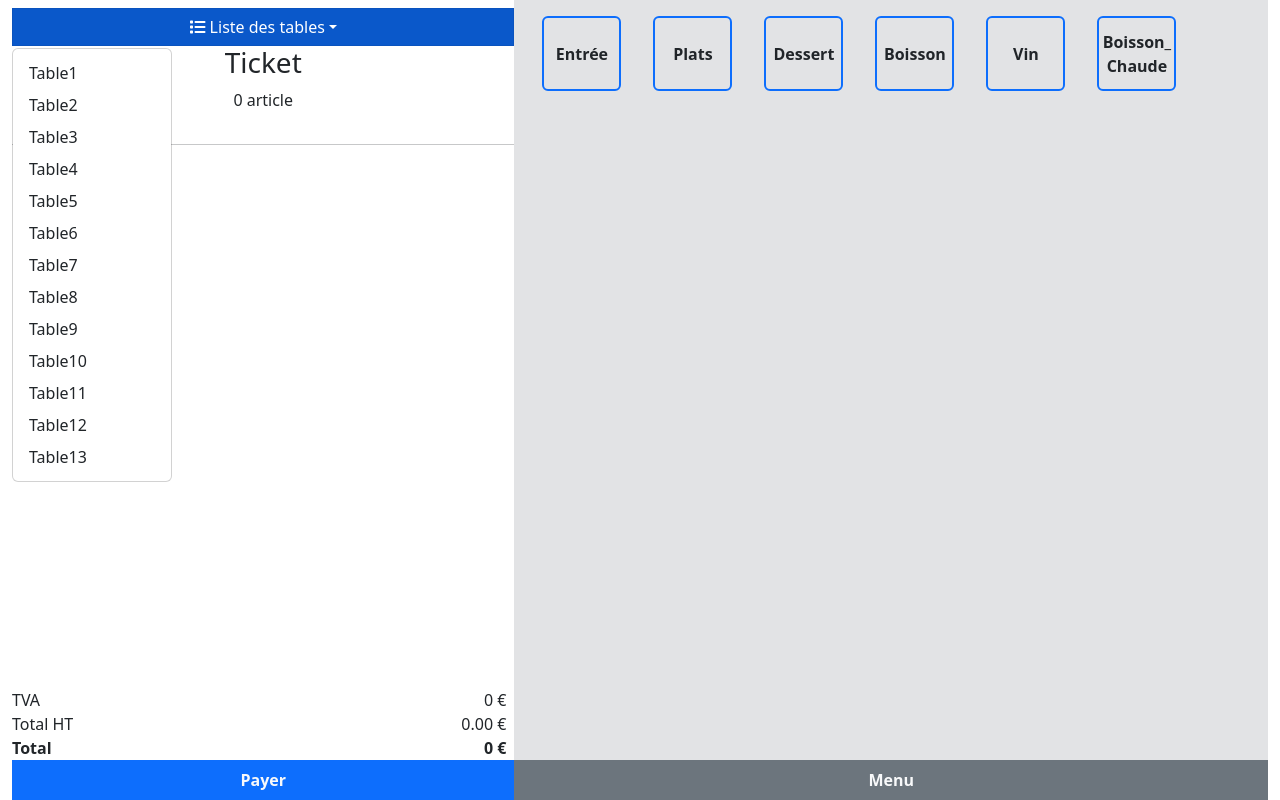
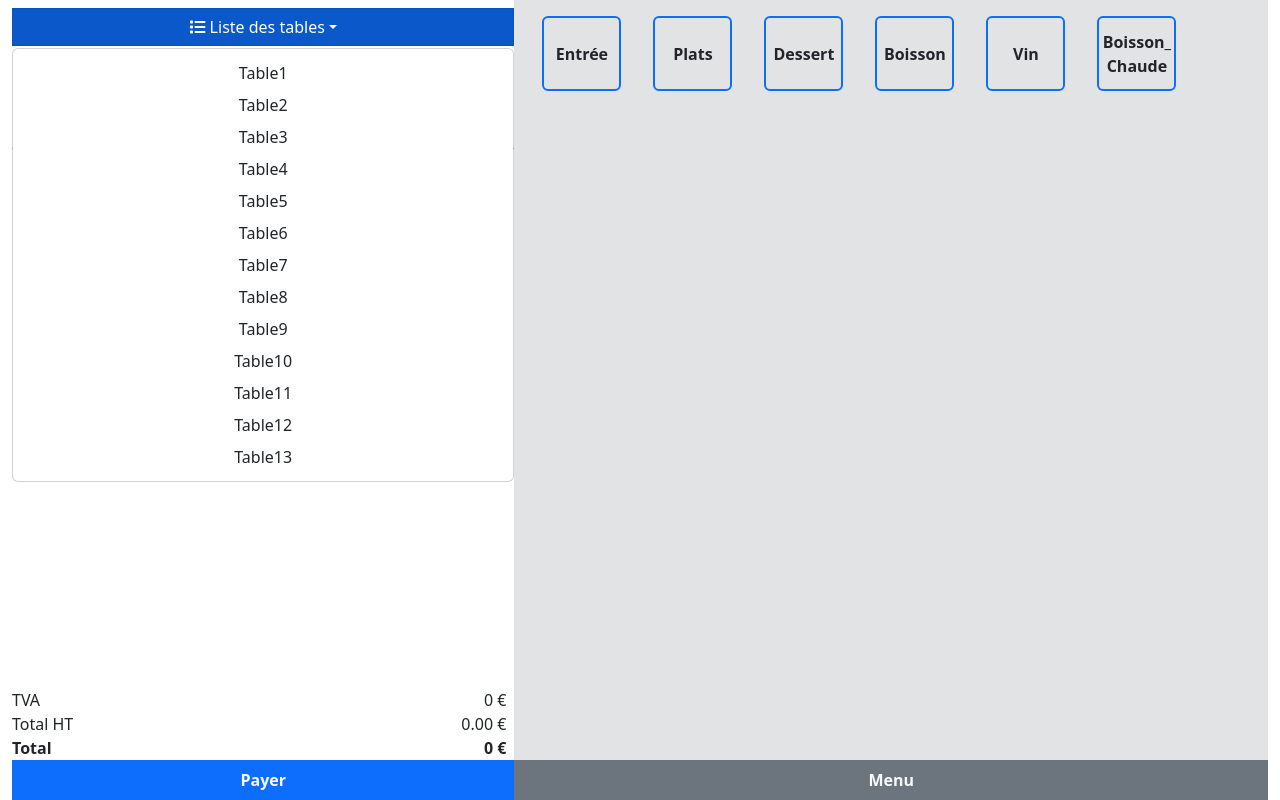
Before and after one commit to dphiane/react_addition, a React (Vite) app: page / in a window 1280 px wide. Both pictures are taken after a click on the button "Liste des tables". Built offline with nearby package versions, Linux system fonts and the light colour scheme.

Commit message:
one cart for each table

```diff
--- a/src/components/carts.tsx
+++ b/src/components/carts.tsx
@@ -1,23 +1,43 @@
-import React, { useState } from 'react';
+import React, { useState, useEffect } from 'react';
 import { Link } from 'react-router-dom';
 import { Modal, Button } from 'react-bootstrap';
 import Menu from './menu';
 
 export interface CartProps {
-  cart: { [ key: string ]: { quantity: number; price: number, tva: number } };
+  cart: { [ key: string ]: { quantity: number; price: number; tva: number } };
   updateQuantity: (product: string, quantity: number, price: number) => void;
   initialQuantity: number;
+  onTableSelect: (selectedTable: number | null) => void
 }
+
 export interface CartItemType {
   quantity: number;
   price: number;
   tva: number
 }
 
-const Cart: React.FC<CartProps> = ({ cart, initialQuantity, updateQuantity }) => {
+const Cart: React.FC<CartProps> = ({ cart, initialQuantity, updateQuantity, onTableSelect }) => {
   const [ showModal, setShowModal ] = useState(false);
   const [ selectedProduct, setSelectedProduct ] = useState<string | null>(null);
   const [ quantity, setQuantity ] = useState(initialQuantity);
+  const [selectedTable, setSelectedTable] = useState<number | null>(() => {
+    const storedTable = localStorage.getItem('selectTable');
+    return storedTable ? parseInt(storedTable.split("_")[1]) : 1
+});
+
+  useEffect(() => {
+    onTableSelect(selectedTable)
+  }, [ selectedTable , onTableSelect ]);
+
+  useEffect(() => {
+    onTableSelect(selectedTable);
+  }, [ selectedTable, onTableSelect ]);
+
+  const handleTableSelect = (tableNumber: number) => {
+    localStorage.setItem(`cart_${selectedTable}`, JSON.stringify(cart));
+    setSelectedTable(tableNumber + 1);
+    localStorage.setItem('selectTable', `cart_${tableNumber + 1}`)
+  }
 
   const handleOpenModal = (product: string) => {
     setSelectedProduct(product);
@@ -40,15 +60,16 @@ const Cart: React.FC<CartProps> = ({ cart, initialQuantity, updateQuantity }) =>
       updateQuantity(selectedProduct, quantity, price);
       handleCloseModal();
     }
-  }
+  };
 
   const handleRemoveProduct = () => {
     if (selectedProduct && cart[ selectedProduct ]) {
-      const { quantity, price } = cart[ selectedProduct ];
+      const { price } = cart[ selectedProduct ];
       updateQuantity(selectedProduct, 0, price);
       handleCloseModal();
-    };
-  }
+    }
+  };
+
   const calculateTotalPrice = () => {
     let totalPrice = 0;
     Object.values(cart).forEach(item => {
@@ -69,7 +90,7 @@ const Cart: React.FC<CartProps> = ({ cart, initialQuantity, updateQuantity }) =>
     <div className="d-flex flex-column flex-grow-1 justify-content-between">
       <div>
         <div className='d-flex flex-column'>
-        <Menu></Menu>
+          <Menu onTableSelect={handleTableSelect} />
           <p className='text-center'>{Object.keys(cart).length} article{Object.keys(cart).length > 1 ? 's' : ''}</p>
           <hr />
         </div>
@@ -83,7 +104,7 @@ const Cart: React.FC<CartProps> = ({ cart, initialQuantity, updateQuantity }) =>
           </ul>
         </div>
       </div>
-      <div >
+      <div>
         <p className='position-relative m-0'>TVA <span className='position-absolute end-0 me-2'>{calculateTotalTVA()} €</span></p>
         <p className='position-relative m-0'>Total HT <span className='position-absolute end-0 me-2'>{(calculateTotalPrice() - calculateTotalTVA()).toFixed(2)} €</span></p>
         <p className='fw-bold position-relative m-0'>Total <span className='position-absolute end-0 me-2'>{calculateTotalPrice()} €</span></p>
--- a/src/components/command.tsx
+++ b/src/components/command.tsx
@@ -1,11 +1,27 @@
-import React, { useState } from 'react';
+import React, { useEffect, useState } from 'react';
 import { Link } from 'react-router-dom';
 import Carts, { CartItemType } from './carts';
 import Categories from './category';
 
 export default function Command() {
     const [ cart, setCart ] = useState<{ [ key: string ]: CartItemType }>({});
+    const [selectedTable, setSelectedTable] = useState<number | null>(null);
     const initialQuantity: number = 1;
+
+    const handleTableSelect = (tableNumber: number | null) => {
+        setSelectedTable(tableNumber);
+    };
+
+    useEffect(() => {
+        if (selectedTable !== null) {
+            const cartFromLocalStorage = localStorage.getItem(`cart_${selectedTable}`);
+            if (cartFromLocalStorage) {
+                setCart(JSON.parse(cartFromLocalStorage));
+            } else {
+                setCart({});
+            }
+        }
+    }, [selectedTable]);
 
     const updateCart = (product: string, quantity: number, price: number) => {
         setCart((prevCart) => {
@@ -37,7 +53,6 @@ export default function Command() {
             if (quantity === 0) {
                 delete updatedCart[ product ];
             }
-
             return updatedCart;
         });
     };
@@ -45,7 +60,7 @@ export default function Command() {
     return (
         <div className="container-fluid vh-100">
             <div className="d-flex h-100">
-                    <Carts cart={cart} updateQuantity={updateCart} initialQuantity={initialQuantity} />
+                    <Carts cart={cart} updateQuantity={updateCart} initialQuantity={initialQuantity} onTableSelect={handleTableSelect} />
                 <div className="container-category d-flex flex-column justify-content-between bg-secondary-subtle">
                     <Categories addToCart={addToCart} cart={cart} />
                     <div className="bg-secondary text-light text-center fw-bold p-2">
--- a/src/components/menu.jsx
+++ /dev/null
@@ -1,26 +0,0 @@
-import { useState } from 'react';
-import { Link } from 'react-router-dom';
-import EditableTitle from './editableTitle';
-import TableList from './tableList';
-import * as tables from '../assets/tables.json';
-
-export default function Menu() {
-  const [selectedTable, setSelectedTable] = useState(null);
-
-  const handleTableSelect = (index) => {
-    setSelectedTable(tables.tables[index]);
-  };
-
-  return (
-    <div className='d-flex flex-column mt-2'>
-      <TableList tables={tables.tables} onTableSelect={handleTableSelect} />
-      {selectedTable && (
-        <div>
-          <h2>Détails de la table sélectionnée :</h2>
-          <pre>{JSON.stringify(selectedTable, null, 2)}</pre>
-        </div>
-      )}
-      <EditableTitle />
-    </div>
-  );
-}
--- /dev/null
+++ b/src/components/menu.tsx
@@ -0,0 +1,21 @@
+import React, { useEffect } from 'react';
+import TableList from './tableList';
+import * as tables from '../assets/tables.json';
+
+export interface MenuProps {
+  onTableSelect: (tableNumber: number) => void;
+}
+
+const Menu: React.FC<MenuProps> = ({ onTableSelect }) => {
+
+  const handleTableSelect = (index: number) => {
+    onTableSelect(index);
+  };
+
+  return (
+    <div className='d-flex flex-column mt-2'>
+      <TableList tables={tables.tables} onTableSelect={handleTableSelect} />
+    </div>
+  );
+}
+export default Menu;
--- a/src/components/tableList.tsx
+++ b/src/components/tableList.tsx
@@ -4,7 +4,7 @@ import Dropdown from 'react-bootstrap/Dropdown';
 interface Table {
     name: string;
     columns: string[];
-    data: { [key: string]: string }[];
+    data: { [ key: string ]: string }[];
 }
 
 interface TableListProps {
@@ -12,25 +12,33 @@ interface TableListProps {
     onTableSelect: (index: number) => void;
 }
 
+const TableList: React.FC<TableListProps> = ({ tables, onTableSelect }) => {
+    const [tableSelected, setSelectedTable] = useState<number | null>(() => {
+        const storedTable = localStorage.getItem('selectTable');
+        return storedTable ? parseInt(storedTable.split("_")[1]) : 1;
+    });
     const ucFirst = (str: string) => {
         return str.charAt(0).toUpperCase() + str.slice(1);
     };
-
-const TableList: React.FC<TableListProps> = ({ tables, onTableSelect }) => {
-
+    const handleTableSelect = (index: number) => {
+        setSelectedTable(index + 1)
+    }
     return (
+        <div>
             <Dropdown>
                 <Dropdown.Toggle className="w-100 rounded-0">
                     <i className="fa-solid fa-list"></i> Liste des tables
                 </Dropdown.Toggle>
-            <Dropdown.Menu>
+                <Dropdown.Menu className="w-100">
                     {tables.map((table, index) => (
-                    <Dropdown.Item key={index} onClick={() => onTableSelect(index)}>
+                        <Dropdown.Item className="text-center" key={index} onClick={() => { onTableSelect(index); handleTableSelect(index) }}>
                             {ucFirst(table.name)}
                         </Dropdown.Item>
                     ))}
                 </Dropdown.Menu>
             </Dropdown>
+            <h2 className="text-center">Table n°{tableSelected}</h2>
+        </div>
     );
 };
 
--- a/src/main.jsx
+++ b/src/main.jsx
@@ -10,7 +10,7 @@ ReactDOM.createRoot(document.getElementById("root")).render(
     <React.StrictMode>
         <BrowserRouter>
             <Routes>
-                <Route path="/" element={<Command />}></Route>
+                <Route path="/" element={<Command/>}></Route>
                 <Route path="/login" element={<LoginForm />}></Route>
             </Routes>
         </BrowserRouter>
```
Lines whose indentation alone changed are shown as unchanged.
